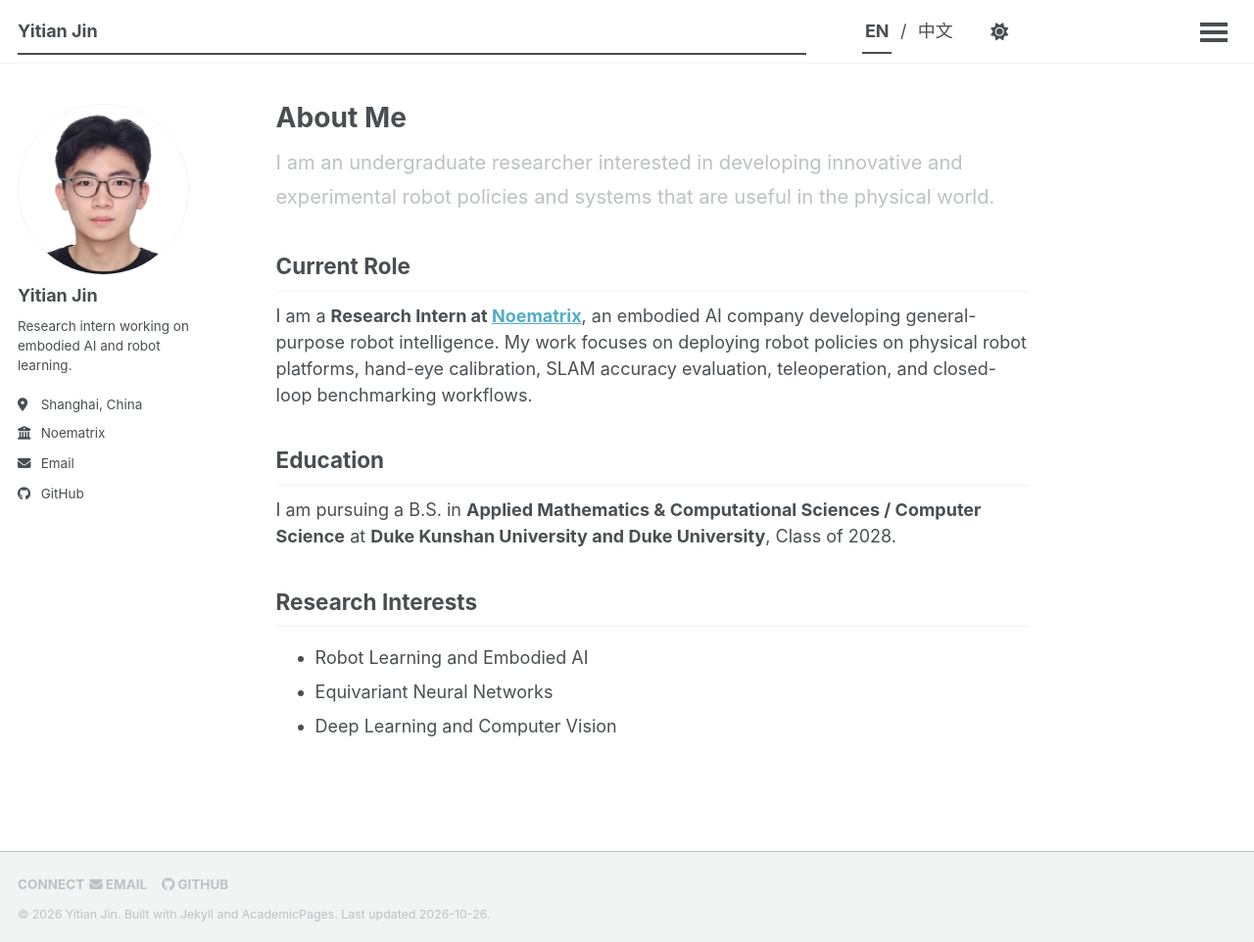
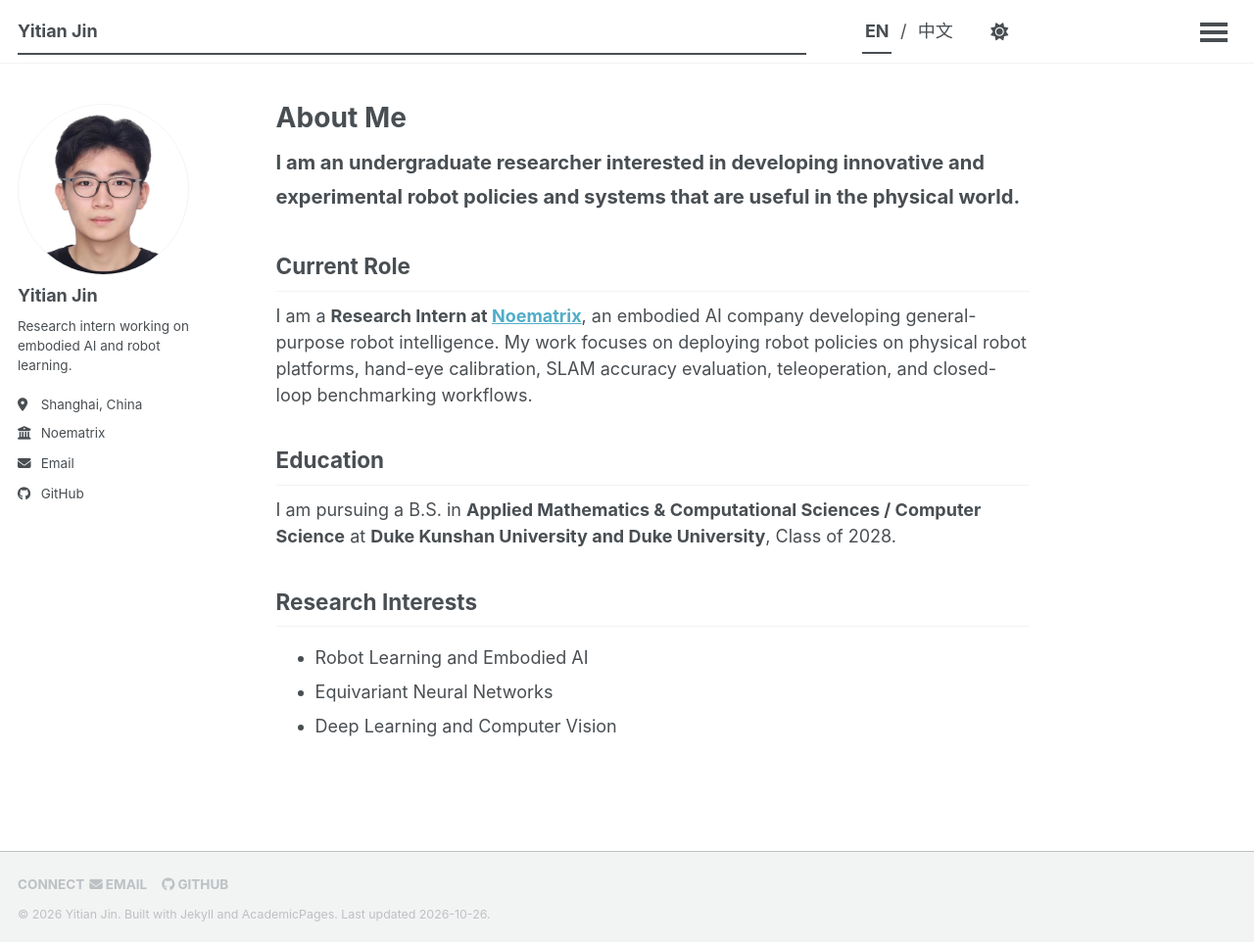
Before and after one commit to yj244-jyt/yj244-jyt.github.io, a Jekyll site: the page built from _pages/about.md, in a window 1280 px wide and 962 px high. Shown: the whole window at 98% size. Built offline with Jekyll 4.4.1, drawn with Linux system fonts in a browser that asks for light colours; a script that is not in the unit is left out.

Commit message:
Emphasize homepage introduction

```diff
--- a/_pages/about.md
+++ b/_pages/about.md
@@ -9,7 +9,7 @@ redirect_from:
   - /about.html
 ---
 
-<p class="home-lead">I am an undergraduate researcher interested in developing innovative and experimental robot policies and systems that are useful in the physical world.</p>
+<p class="home-lead"><strong>I am an undergraduate researcher interested in developing innovative and experimental robot policies and systems that are useful in the physical world.</strong></p>
 
 ## Current Role
 
--- a/assets/css/main.scss
+++ b/assets/css/main.scss
@@ -103,6 +103,11 @@
   line-height: 1.75;
 }
 
+.home-lead strong {
+  color: var(--global-text-color);
+  font-weight: 700;
+}
+
 .page__content h2 {
   margin-top: 2.2rem;
   letter-spacing: 0;
```
